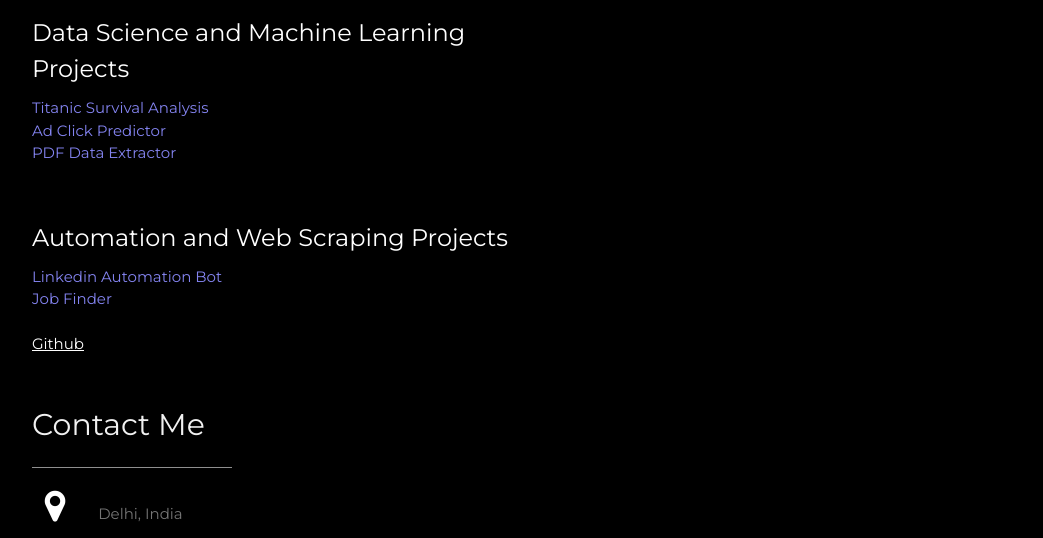
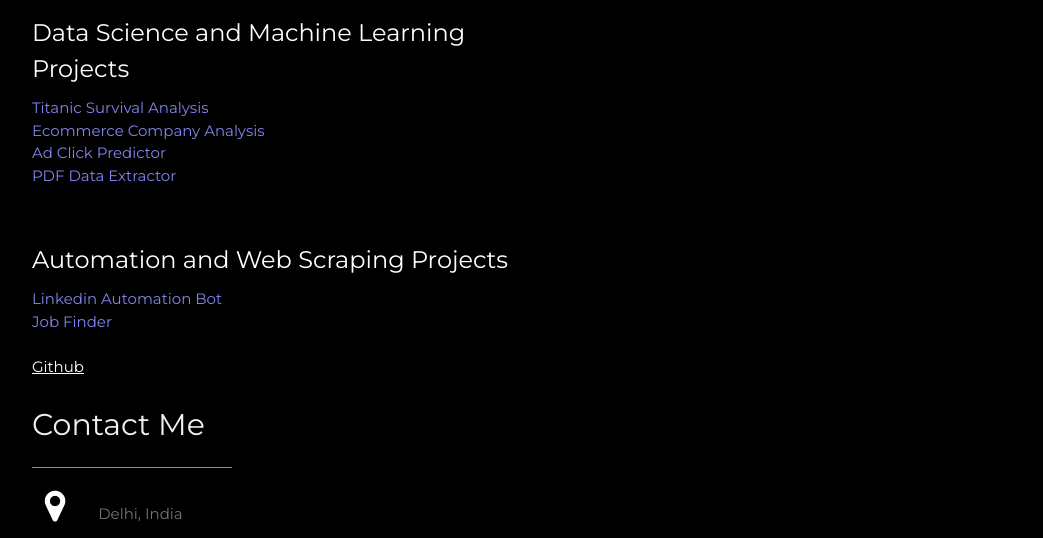
Before and after one commit to pundarikaksha7/Portfolio_Website, a website: page views/index.html in a window 1280 px wide. Shown: the part 2360-2898 px from the top of the page, without its empty margins (178-1221 px from the left). Drawn offline with nearby package versions, Linux system fonts and the light colour scheme.

Commit message:
Added new project

```diff
--- a/views/index.html
+++ b/views/index.html
@@ -144,6 +144,7 @@ body, h1,h2,h3,h4,h5,h6 {font-family: "Montserrat", sans-serif}
         <br>
         <h3>Data Science and Machine Learning Projects</h3>
         <a  style="color: rgb(132, 132, 241);text-decoration: none;" href="https://github.com/pundarikaksha7/Titanic_Survival_Analysis">Titanic Survival Analysis</a>
+        <a  style="color: rgb(132, 132, 241);text-decoration: none;" href="https://github.com/pundarikaksha7/ECommerce_Company_Analytics">Ecommerce Company Analysis</a>
         <a  style="color: rgb(132, 132, 241);text-decoration: none;" href="https://github.com/pundarikaksha7/Ad_Click_Predictor">Ad Click Predictor</a>
         <a  style="color: rgb(132, 132, 241);text-decoration: none;" href="https://github.com/pundarikaksha7/Adobe_PDF_Extractor_Project">PDF Data Extractor</a>
 
```
